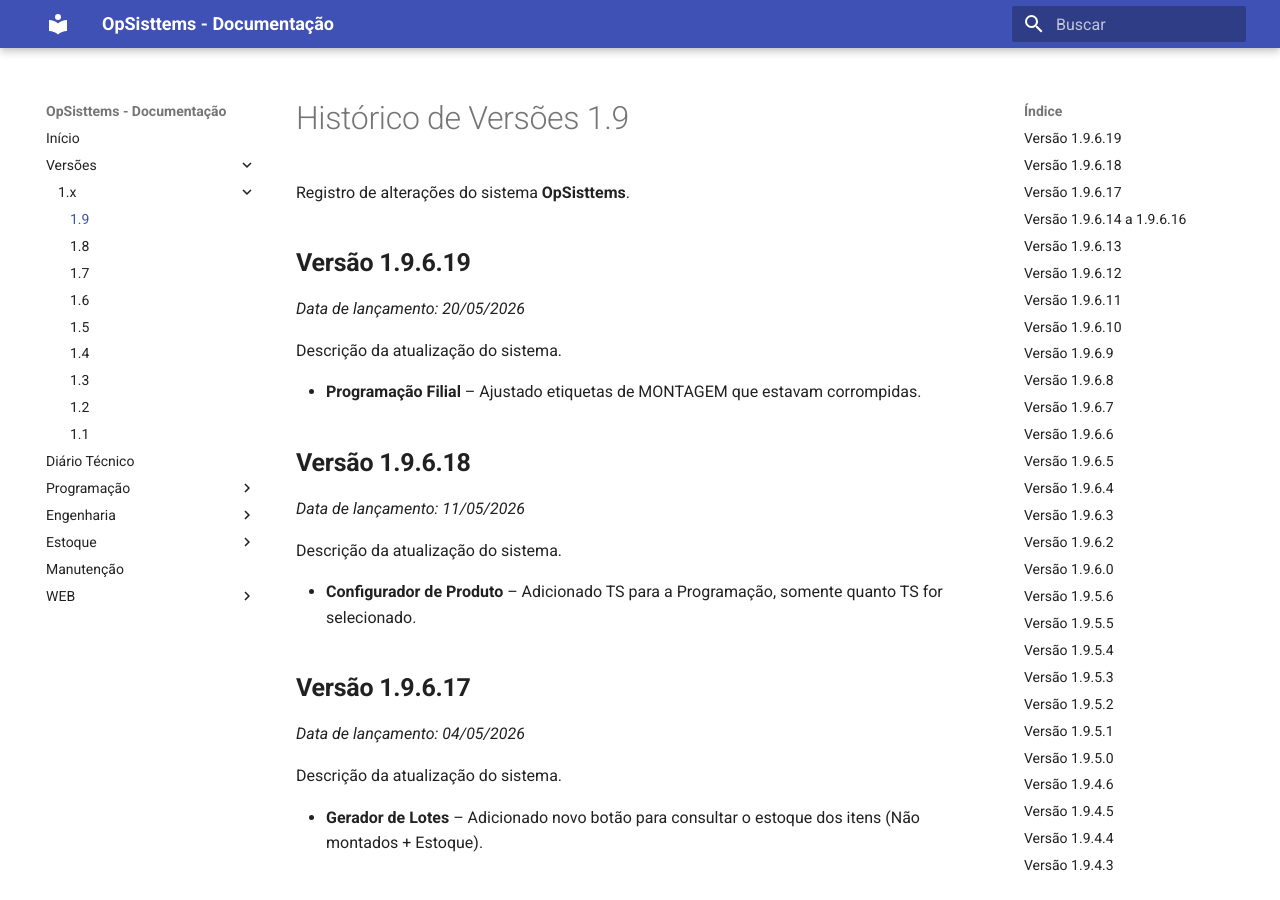
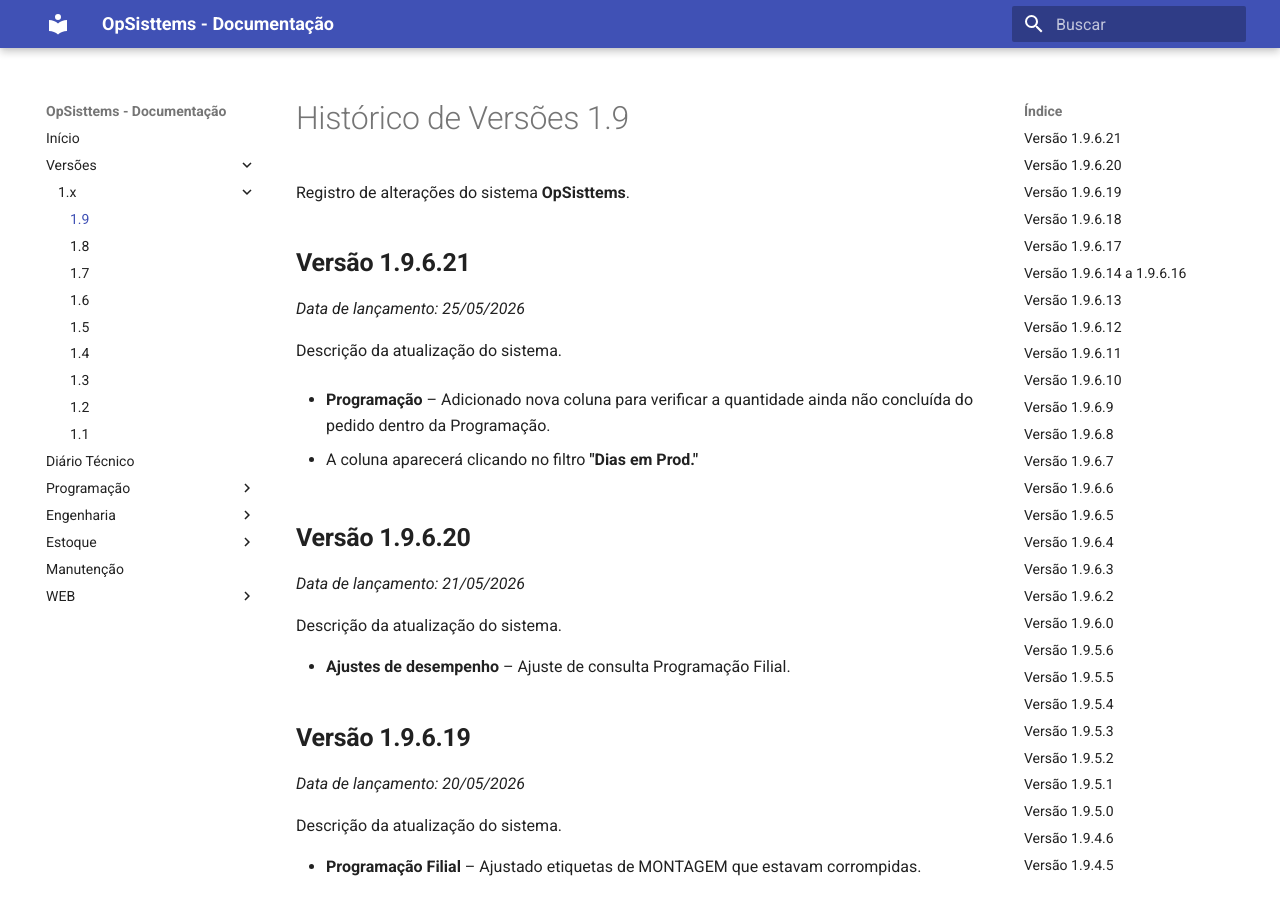
Before and after one commit to MarvinMachry/opsisttems-docs, an MkDocs documentation site: the page built from docs/versoes/1/1_9.md, in a window 1280 px wide and 900 px high. Built offline with MkDocs 1.6.1 and Material for MkDocs 9.7.7, drawn with Linux system fonts in a browser that asks for light colours.

Commit message:
Att 1.9.6.20 e 1.9.6.21

```diff
--- a/docs/versoes/1/1_9.md
+++ b/docs/versoes/1/1_9.md
@@ -1,6 +1,26 @@
 # Histórico de Versões 1.9
 
 Registro de alterações do sistema **OpSisttems**.
+
+## **Versão 1.9.6.21**
+
+*Data de lançamento: 25/05/2026*
+
+Descrição da atualização do sistema.
+
+- **Programação** – Adicionado nova coluna para verificar a quantidade ainda não concluída do pedido dentro da Programação.
+
+- A coluna aparecerá clicando no filtro **"Dias em Prod."**
+
+
+## **Versão 1.9.6.20**
+
+*Data de lançamento: 21/05/2026*
+
+Descrição da atualização do sistema.
+
+- **Ajustes de desempenho** – Ajuste de consulta Programação Filial.
+
 
 ## **Versão 1.9.6.19**
 
```
